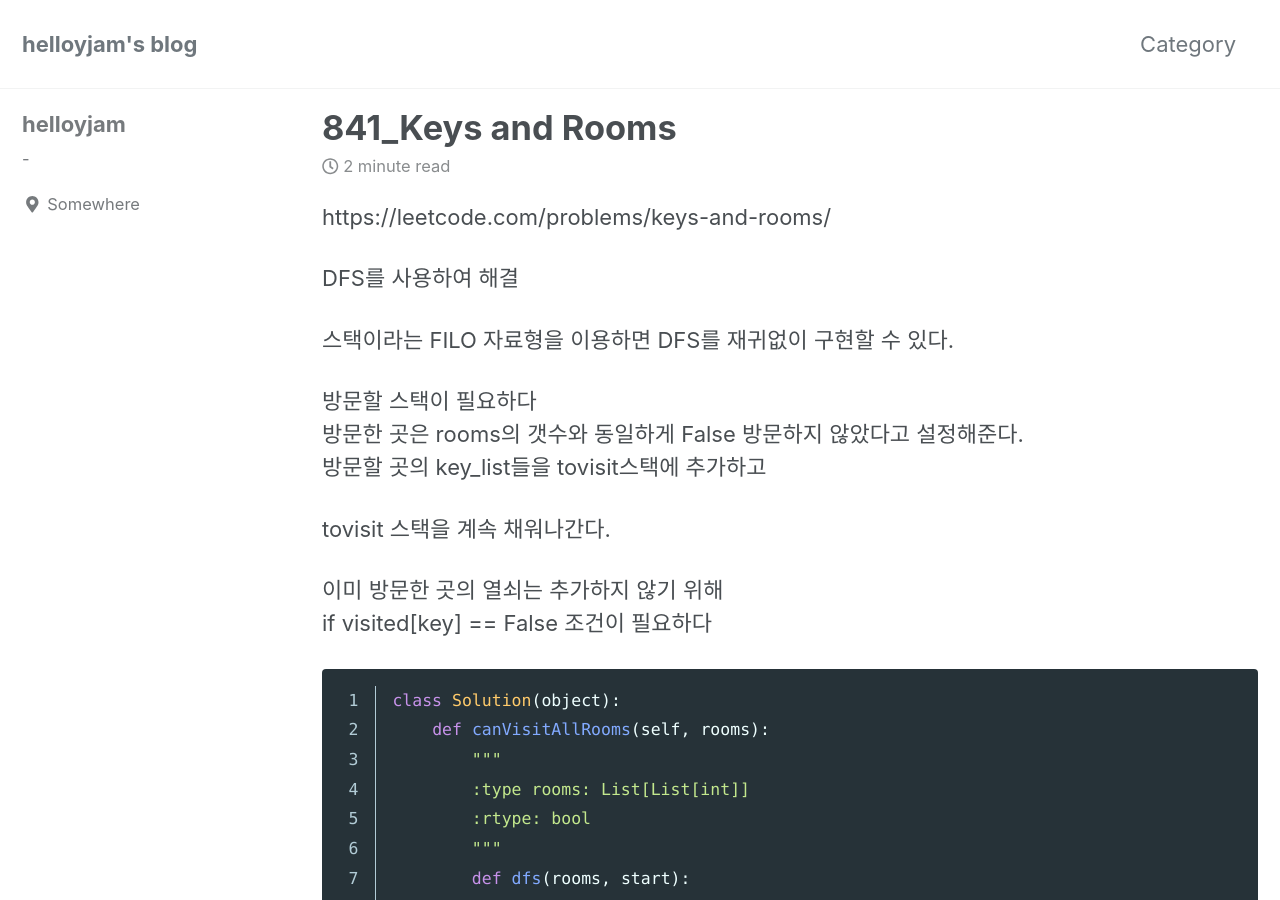
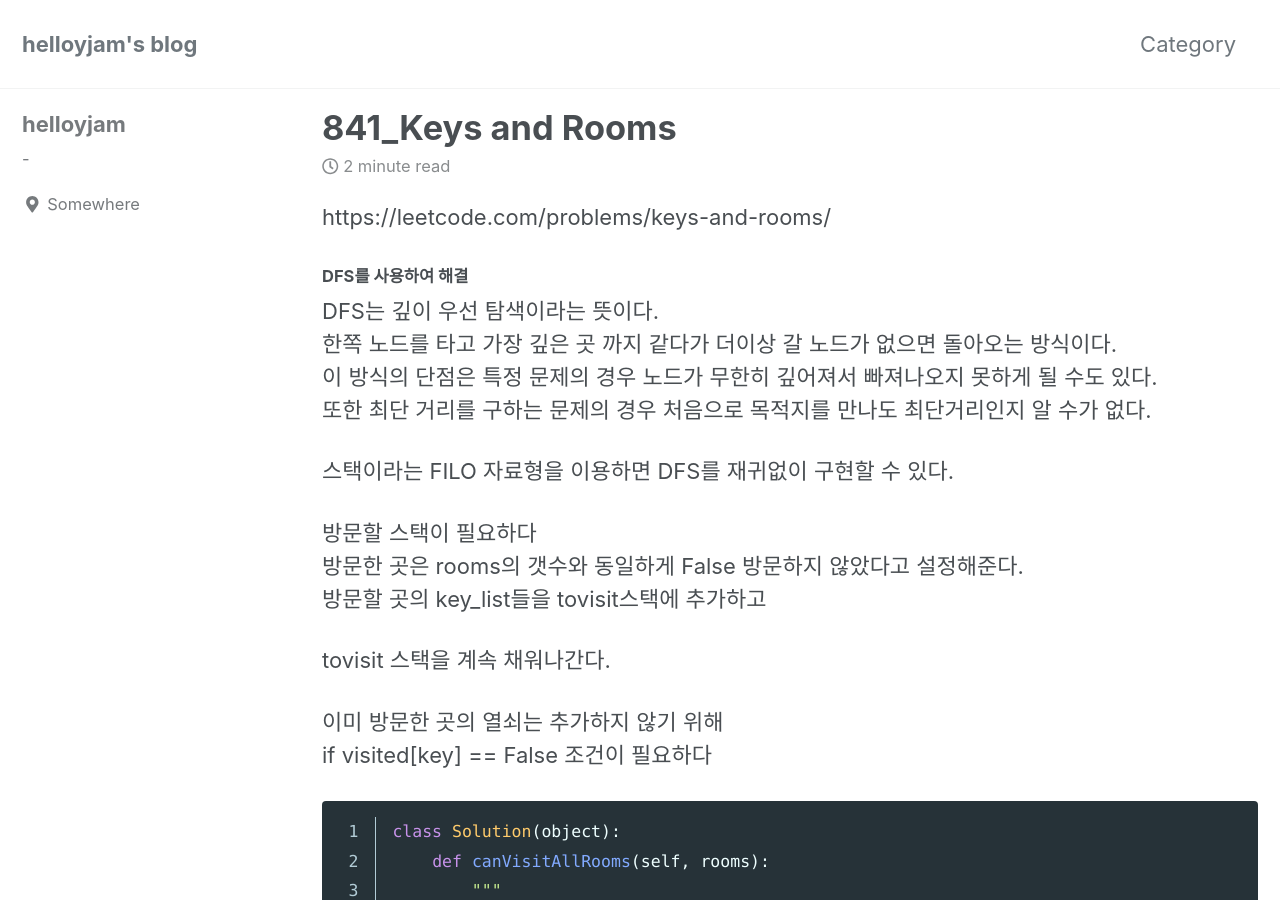
Before and after one commit to helloyjam/helloyjam.github.io, a Jekyll site: the page built from _posts/2019-04-01-841-keys-and-rooms.md, in a window 1280 px wide and 900 px high. Built offline with Jekyll 4.4.1, drawn with Linux system fonts in a browser that asks for light colours; cached includes are drawn as plain includes.

Commit message:
Update 2019-04-01-841-keys-and-rooms.md

```diff
--- a/_posts/2019-04-01-841-keys-and-rooms.md
+++ b/_posts/2019-04-01-841-keys-and-rooms.md
@@ -13,7 +13,14 @@ https://leetcode.com/problems/keys-and-rooms/
 
 
 
-DFS를 사용하여 해결
+#### DFS를 사용하여 해결
+
+DFS는 깊이 우선 탐색이라는 뜻이다.
+한쪽 노드를 타고 가장 깊은 곳 까지 같다가 더이상 갈 노드가 없으면 돌아오는 방식이다.
+이 방식의 단점은 특정 문제의 경우 노드가 무한히 깊어져서 빠져나오지 못하게 될 수도 있다.
+또한 최단 거리를 구하는 문제의 경우 처음으로 목적지를 만나도 최단거리인지 알 수가 없다.
+
+
 
 스택이라는 FILO 자료형을 이용하면 DFS를 재귀없이 구현할 수 있다.
 
```
